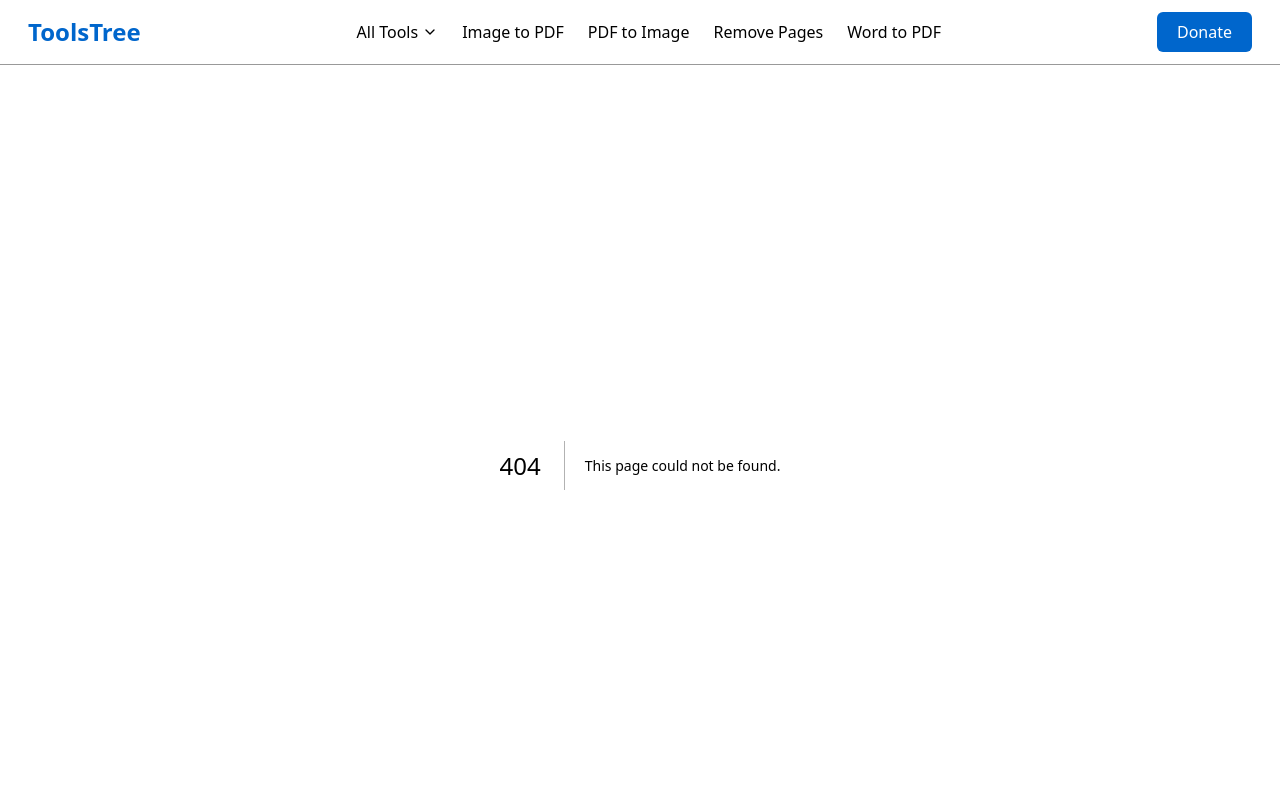
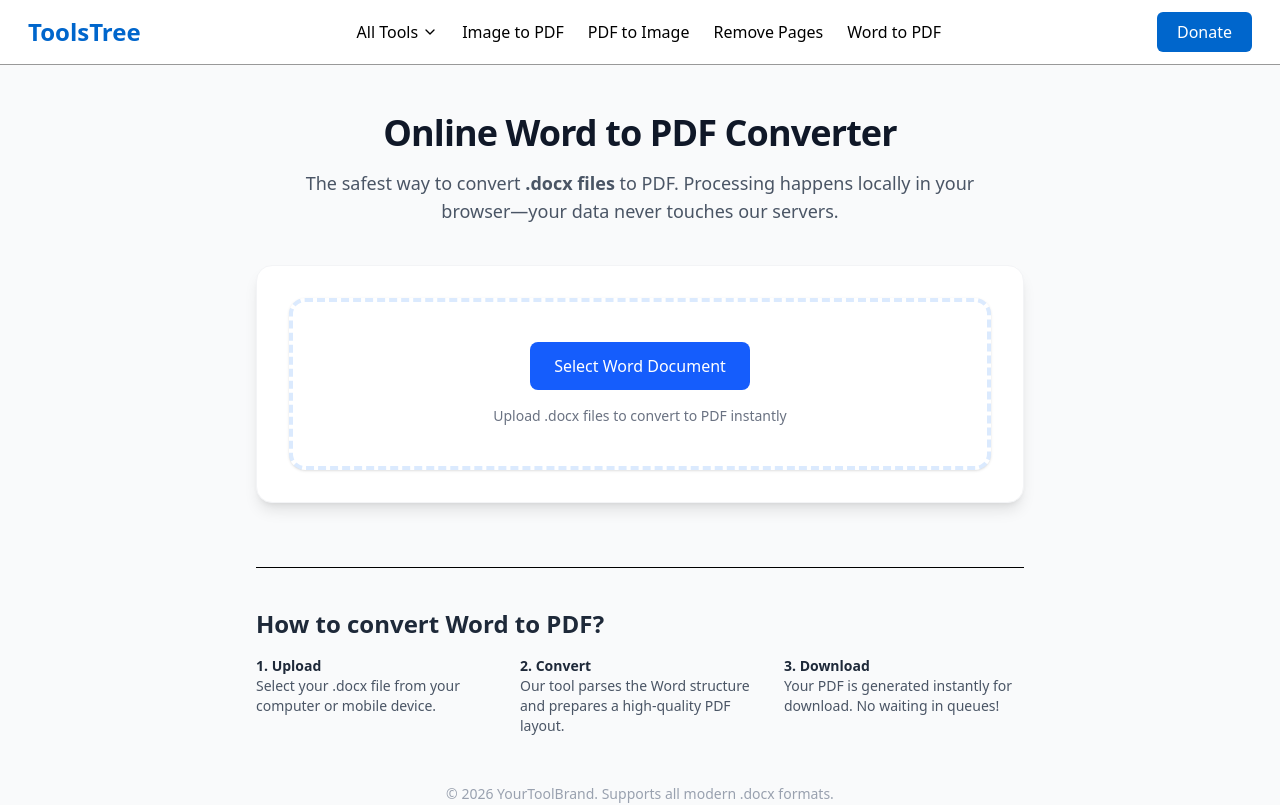
Before and after one commit to atesh07/tool_directory, a Next.js app: page /tools/word-to-pdf in a window 1280 px wide. Before the commit this address had no page. Shown: the top 805 px of the page. Built offline with nearby package versions, Linux system fonts and the light colour scheme.

Commit message:
word-pdf

```diff
--- a/package.json
+++ b/package.json
@@ -10,9 +10,11 @@
   },
   "dependencies": {
     "framer-motion": "^12.34.0",
-    "jspdf": "^4.1.0",
+    "html2canvas": "^1.4.1",
+    "jspdf": "^4.2.1",
     "jszip": "^3.10.1",
     "lucide-react": "^0.564.0",
+    "mammoth": "^1.12.0",
     "motion": "^12.34.0",
     "next": "16.1.6",
     "next-intl": "^4.8.2",
--- /dev/null
+++ b/src/app/tools/word-to-pdf/ToolClint.tsx
@@ -0,0 +1,75 @@
+"use client";
+
+import React, { useState } from 'react';
+// 1. Import the browser-specific build directly
+import * as mammoth from 'mammoth/mammoth.browser.min.js';
+import { jsPDF } from 'jspdf';
+import html2canvas from 'html2canvas';
+
+export default function ToolClint() {
+  const [loading, setLoading] = useState(false);
+
+  const convertToPdf = async (e: React.ChangeEvent<HTMLInputElement>) => {
+    const file = e.target.files?.[0];
+    if (!file) return;
+
+    setLoading(true);
+
+    try {
+      const arrayBuffer = await file.arrayBuffer();
+
+      // 2. Note: In the browser build, mammoth uses 'convertToHtml'
+      // directly on the imported object
+      const result = await mammoth.convertToHtml({ arrayBuffer: arrayBuffer });
+      const html = result.value;
+
+      // Create hidden container for rendering
+      const container = document.createElement('div');
+      container.style.width = '794px'; // A4 width at 96 DPI
+      container.style.padding = '40px';
+      container.style.backgroundColor = 'white';
+      container.style.position = 'absolute';
+      container.style.left = '-9999px'; // Move off-screen
+      container.innerHTML = html;
+      document.body.appendChild(container);
+
+      const canvas = await html2canvas(container, {
+        scale: 2,
+        useCORS: true
+      });
+
+      const imgData = canvas.toDataURL('image/png');
+      const pdf = new jsPDF('p', 'mm', 'a4');
+      const pdfWidth = pdf.internal.pageSize.getWidth();
+      const pdfHeight = (canvas.height * pdfWidth) / canvas.width;
+
+      pdf.addImage(imgData, 'PNG', 0, 0, pdfWidth, pdfHeight);
+      pdf.save(`${file.name.replace(".docx", "")}.pdf`);
+
+      document.body.removeChild(container);
+    } catch (error) {
+      console.error("Conversion error:", error);
+      alert("Error processing file. Please ensure it is a valid .docx file.");
+    } finally {
+      setLoading(false);
+    }
+  };
+
+  return (
+    <div className="p-10 border-4 border-dashed border-blue-100 rounded-2xl bg-white shadow-sm hover:border-blue-300 transition-colors">
+      <div className="flex flex-col items-center">
+        <label className="cursor-pointer bg-blue-600 text-white px-6 py-3 rounded-lg font-medium hover:bg-blue-700 transition-all">
+          {loading ? 'Processing...' : 'Select Word Document'}
+          <input
+            type="file"
+            accept=".docx"
+            className="hidden"
+            onChange={convertToPdf}
+            disabled={loading}
+          />
+        </label>
+        <p className="mt-4 text-gray-500 text-sm">Upload .docx files to convert to PDF instantly</p>
+      </div>
+    </div>
+  );
+}
--- /dev/null
+++ b/src/app/tools/word-to-pdf/page.tsx
@@ -0,0 +1,65 @@
+import { Metadata } from 'next';
+import ToolClient from "./ToolClint";
+
+// --- SEO METADATA ---
+export const metadata: Metadata = {
+  title: "Free Word to PDF Converter | Fast & Secure DOCX to PDF",
+  description: "Convert your Word (.docx) files to PDF instantly in your browser. No file uploads to servers, 100% private and secure file conversion.",
+  keywords: ["Word to PDF", "DOCX to PDF converter", "Next.js file tool", "browser-based converter", "convert docx to pdf free"],
+  openGraph: {
+    title: "Secure Word to PDF Converter",
+    description: "Convert DOCX to PDF without uploading files to a server.",
+    type: "website",
+    url: "https://yourdomain.com/tools/word-to-pdf", // Replace with your actual URL
+  },
+  robots: {
+    index: true,
+    follow: true,
+  }
+};
+
+export default function WordToPdfPage() {
+  return (
+    <main className="min-h-screen bg-gray-50 py-12 px-4">
+      <div className="max-w-3xl mx-auto">
+        {/* Semantic Header for SEO */}
+        <header className="mb-10 text-center">
+          <h1 className="text-4xl font-extrabold text-gray-900 mb-4 tracking-tight">
+            Online Word to PDF Converter
+          </h1>
+          <p className="text-lg text-gray-600 max-w-2xl mx-auto">
+            The safest way to convert <strong>.docx files</strong> to PDF.
+            Processing happens locally in your browser—your data never touches our servers.
+          </p>
+        </header>
+
+        <section className="bg-white p-8 rounded-2xl shadow-lg border border-gray-100">
+          <ToolClient />
+        </section>
+
+        {/* SEO Content Section - Helps Google understand the tool */}
+        <article className="mt-16 prose prose-slate max-w-none border-t pt-10">
+          <h2 className="text-2xl font-bold text-gray-800 mb-4">How to convert Word to PDF?</h2>
+          <div className="grid md:grid-cols-3 gap-6 text-sm text-gray-600">
+            <div>
+              <h3 className="font-semibold text-gray-800">1. Upload</h3>
+              <p>Select your .docx file from your computer or mobile device.</p>
+            </div>
+            <div>
+              <h3 className="font-semibold text-gray-800">2. Convert</h3>
+              <p>Our tool parses the Word structure and prepares a high-quality PDF layout.</p>
+            </div>
+            <div>
+              <h3 className="font-semibold text-gray-800">3. Download</h3>
+              <p>Your PDF is generated instantly for download. No waiting in queues!</p>
+            </div>
+          </div>
+        </article>
+
+        <footer className="mt-12 text-center text-sm text-gray-400">
+          <p>© {new Date().getFullYear()} YourToolBrand. Supports all modern .docx formats.</p>
+        </footer>
+      </div>
+    </main>
+  );
+}
```
Also changed, not shown: 1 other file (tests, documents, lock files or other folders).
